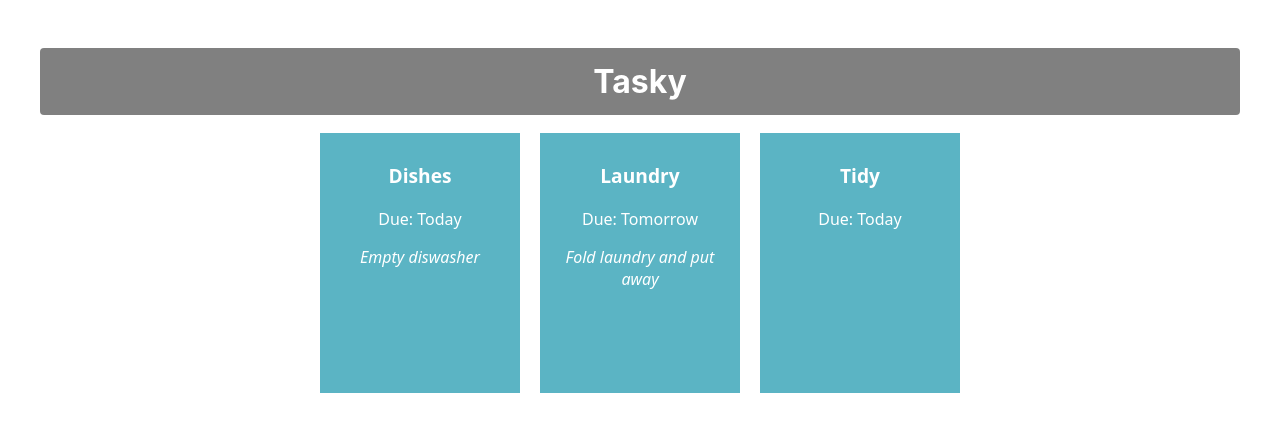
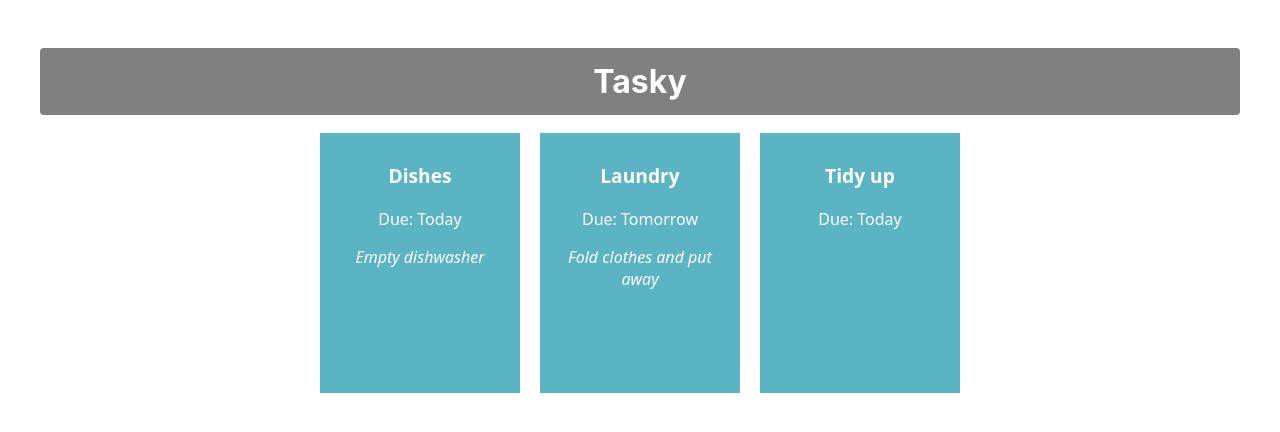
Before and after one commit to Yanbo-Yun/react-basics-labs, a React (Create React App) app in the folder tasky/: page / in a window 1280 px wide. Shown: the top 432 px of the page. Built offline with nearby package versions, Linux system fonts and the light colour scheme.

Commit message:
Added task state

```diff
--- a/tasky/src/App.js
+++ b/tasky/src/App.js
@@ -1,18 +1,21 @@
+import React, { useState } from 'react';
 import './App.css';
 import Task from './components/Task';
 
 function App() {
+  const [ taskState, setTaskState ] = useState({
+    tasks: [
+      { title:"Dishes", description: "Empty dishwasher", deadline: "Today" },
+      { title: "Laundry", description: "Fold clothes and put away", deadline: "Tomorrow" },
+      { title: "Tidy up", deadline: "Today" }
+    ]
+  });
   return (
     <div className="container">
       <h1>Tasky</h1>
-      <Task title="Dishes" deadline="Today" description="Empty diswasher">
-
-      </Task>
-      <Task title="Laundry" deadline="Tomorrow" description="Fold laundry and put away">
-
-      </Task>
-      <Task title="Tidy" deadline="Today" />
-
+      <Task title={taskState.tasks[0].title} deadline={taskState.tasks[0].deadline} description={taskState.tasks[0].description} />
+      <Task title={taskState.tasks[1].title} deadline={taskState.tasks[1].deadline} description={taskState.tasks[1].description} />
+      <Task title={taskState.tasks[2].title} deadline={taskState.tasks[2].deadline} description={taskState.tasks[2].description} />
     </div>
   );
 }
```
